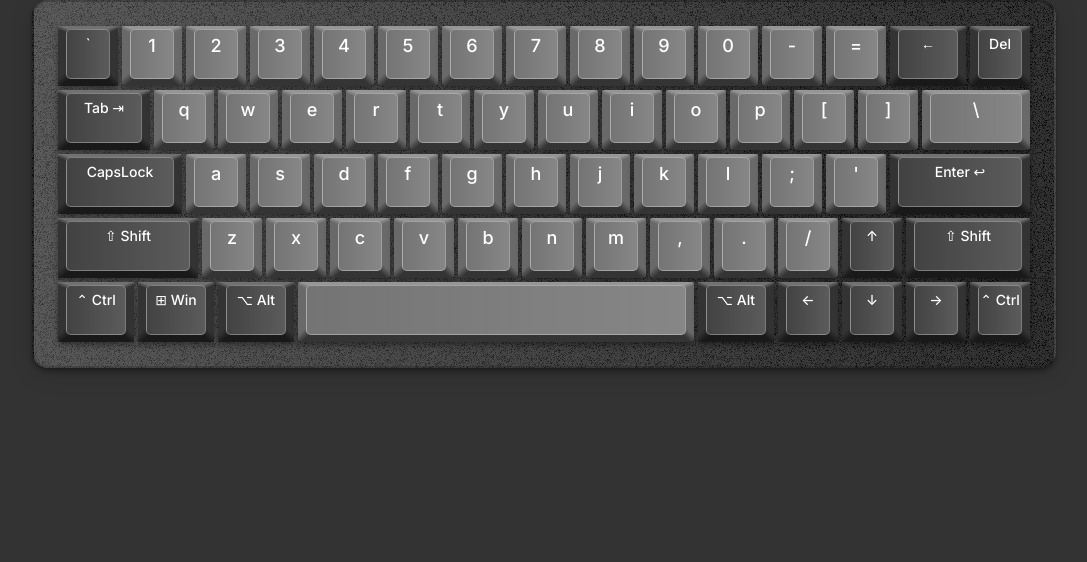
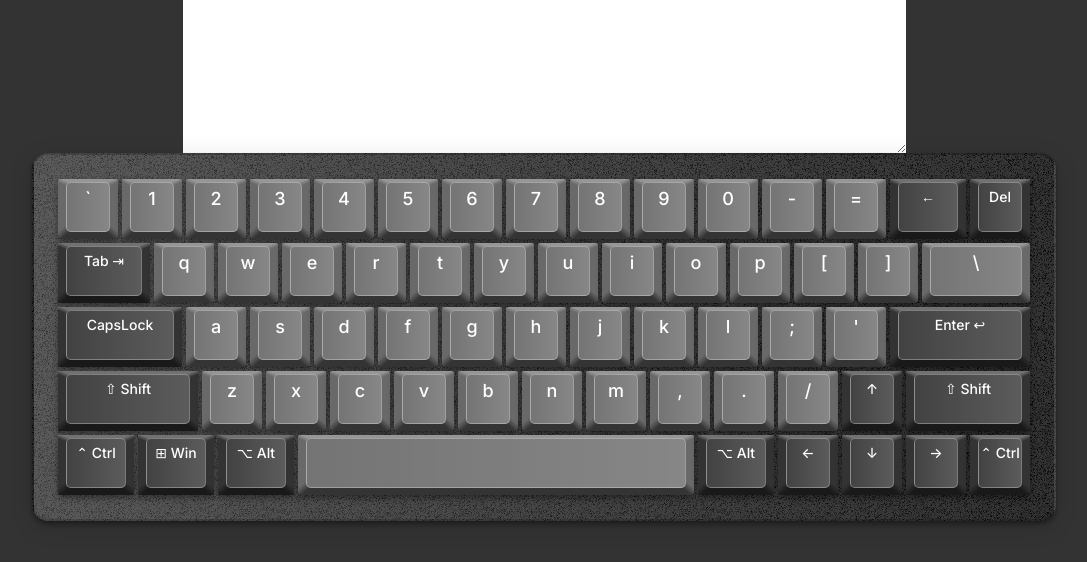
Before and after one commit to Yuliya-Karuk/virtual-keyboard, a website built with webpack: page index.html in a window 1280 px wide. Shown: the whole page, without its empty margins (96-1183 px from the left). Built offline with nearby package versions, Linux system fonts and the light colour scheme.

Commit message:
feat: add function Handler for print keys

```diff
--- a/src/js/app.js
+++ b/src/js/app.js
@@ -10,16 +10,27 @@ class App {
 
   renderEnvironment() {
     this.keyboard = createElementWithProperties('ul', 'keyboard');
+    this.textarea = createElementWithProperties('textarea', 'keyboard-area', { rows: 5, cols: 60 });
+    this.body.append(this.textarea);
     this.body.append(this.keyboard);
   }
 
   renderKeys() {
     for (let i = 0; i < Object.keys(keyboardKeys).length; i += 1) {
       const key = Object.keys(keyboardKeys)[i];
-      const newKeyboardKey = new Key(keyboardKeys[key]);
+      const newKeyboardKey = new Key(keyboardKeys[key], key);
       const li = newKeyboardKey.renderKey();
       this.keyboard.append(li);
+      if (!newKeyboardKey.systemKey) this.bindPrintKeyListener(newKeyboardKey);
     }
+  }
+
+  bindPrintKeyListener(key) {
+    key.button.addEventListener('click', () => this.handlePrintKey(key));
+  }
+
+  handlePrintKey(key) {
+    this.textarea.value += `${key.value}`;
   }
 }
 
--- a/src/js/key.js
+++ b/src/js/key.js
@@ -1,7 +1,8 @@
 import createElementWithProperties from './utils';
 
 class Key {
-  constructor(data) {
+  constructor(data, name) {
+    this.name = name;
     this.enValue = data.en.usual;
     this.enShifted = data.en.shifted;
     this.ruValue = data.ru.usual;
@@ -12,18 +13,18 @@ class Key {
 
   renderKey() {
     const li = createElementWithProperties('li', 'keyboard__item');
-    const button = createElementWithProperties('button', 'keyboard__button');
+    this.button = createElementWithProperties('button', 'keyboard__button');
     if (this.systemKey) {
       for (let i = 0; i < this.systemKey.length; i += 1) {
-        button.classList.add(this.systemKey[i]);
+        this.button.classList.add(this.systemKey[i]);
       }
     }
     const topSpan = createElementWithProperties('span', 'keyboard__top');
     const bottomSpan = createElementWithProperties('span', 'keyboard__bottom');
     const keyValue = createElementWithProperties('div', 'keyboard__label');
     keyValue.innerText = this.value;
-    button.append(topSpan, bottomSpan, keyValue);
-    li.append(button);
+    this.button.append(topSpan, bottomSpan, keyValue);
+    li.append(this.button);
     return li;
   }
 }
--- a/src/js/keyboardKeys.js
+++ b/src/js/keyboardKeys.js
@@ -1,5 +1,5 @@
 const Keys = {
-  Backquote: { en: { usual: '`', shifted: '~' }, ru: { usual: 'ё', shifted: 'Ё' }, system: ['keyboard__button_system'] },
+  Backquote: { en: { usual: '`', shifted: '~' }, ru: { usual: 'ё', shifted: 'Ё' } },
   Digit1: { en: { usual: '1', shifted: '!' }, ru: { usual: '1', shifted: '!' } },
   Digit2: { en: { usual: '2', shifted: '@' }, ru: { usual: '2', shifted: '"' } },
   Digit3: { en: { usual: '3', shifted: '#' }, ru: { usual: '3', shifted: '№' } },
--- a/src/sass/abstract/_reset.scss
+++ b/src/sass/abstract/_reset.scss
@@ -39,6 +39,11 @@ input {
   background-color: transparent;
 }
 
+textarea {
+  border: none;
+  outline: none;
+}
+
 fieldset {
   padding: 0;
   margin: 0;
--- /dev/null
+++ b/src/sass/components/_keyboard-area.scss
@@ -0,0 +1,11 @@
+.keyboard-area {
+  max-width: 1024px;
+  padding: 24px;
+  margin: 0 auto;
+
+  display: block;
+
+  @include font("Inter", 1.8rem, 500, normal, normal);
+  text-align: center;
+  color: #333333;
+}
--- a/src/sass/style.scss
+++ b/src/sass/style.scss
@@ -9,3 +9,4 @@
 
 // Components
 @import "components/keyboard";
+@import "components/keyboard-area";
```
Also changed, not shown: src/sass/components/_keyboard.scss (renamed from src/sass/components/keyboard.scss).
